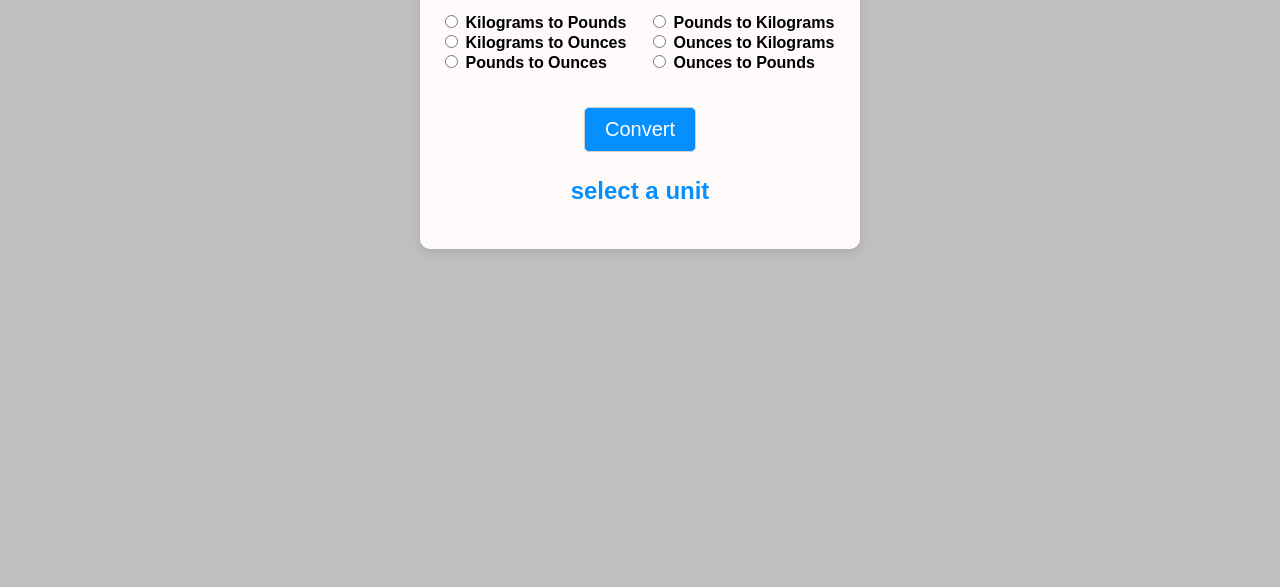
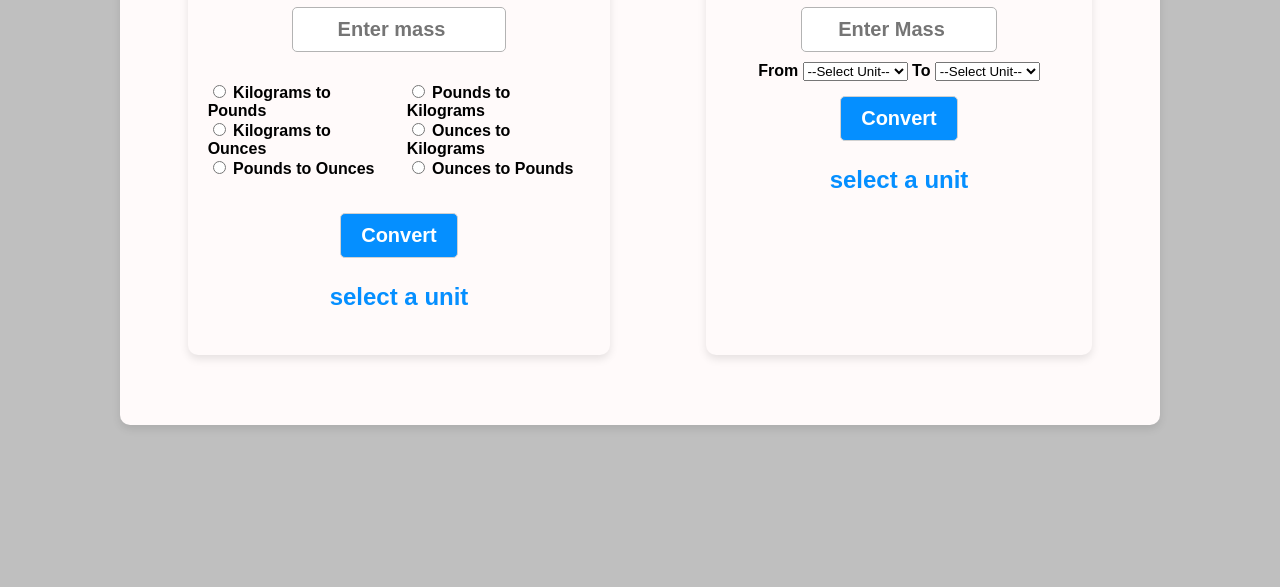
Before and after one commit to KasipitkunChaikulsereewat/TempConverter, a plain HTML site: page mass.html in a window 1280 px wide. Shown: the part 213-800 px from the top of the page. Drawn offline with Linux system fonts and the light colour scheme.

Commit message:
new css for mass page

```diff
--- a/mass.html
+++ b/mass.html
@@ -4,21 +4,13 @@
     <meta charset="UTF-8">
     <meta name="viewport" content="width=device-width, initial-scale=1.0">
     <title>MassConverter</title>
-    <link rel="stylesheet" href="styles.css">
+    <link rel="stylesheet" href="massstyles.css">
 </head>
 <body>
+    <div class="formContainer">
         <form>
             <h1>Mass Converter</h1>
             <input type="number" id="input" placeholder="Enter mass"><br>
-        <!--<div>
-            <select name="input">
-                <optgroup label="Mass Units">
-                    <option value="Kilograms">Kilograms</option>
-                    <option value="Grams">Grams</option>
-                    <option value="Ton">Metric Ton</option>
-                </optgroup>
-            </select>
-        </div><br>-->
             <div class="optionsContainer">
                 <div id ="leftOptions">
                     <input type="radio" id="KgtoLb" name="unit">
@@ -41,6 +33,41 @@
             <p id="result">select a unit</p>
 
         </form>
+        <form>
+            <h1>Mass SI unit Converter</h1>
+            <input type="number" id="inputSI" placeholder="Enter Mass"><br>
+            <div class="dropDownContainer">
+                <label for="unitFrom">From</label>
+                <select id="unitFrom">
+                    <option value="">--Select Unit--</option>
+                    <option value="ug">Micrograms</option>
+                    <option value="mg">Miligrams</option>
+                    <option value="g">Grams</option>
+                    <option value="kg">Kilograms</option>
+                    <option value="ton">Metric Tons</option>
+                    <option value="mgton">Megatons</option>
+                    <option value="ggton">Gigatons</option>
+                    <option value="trton">Teratons</option>
+                </select>
+
+                <label for="unitTo">To</label>
+                <select id="unitTo">
+                    <option value="">--Select Unit--</option>
+                    <option value="ug">Micrograms</option>
+                    <option value="mg">Miligrams</option>
+                    <option value="g">Grams</option>
+                    <option value="kg">Kilograms</option>
+                    <option value="ton">Metric Tons</option>
+                    <option value="mgton">Megatons</option>
+                    <option value="ggton">Gigatons</option>
+                    <option value="trton">Teratons</option>
+                </select>
+            </div>
+            <button type="button" id="convertbtnSI">Convert</button>
+            <p id="resultSI">select a unit</p>
+
+        </form>
+    </div>
     <script src="mass.js"></script>
 </body>
 </html>
--- a/mass.js
+++ b/mass.js
@@ -49,3 +49,51 @@ function convertMass(event) {
 
 const convertbtn = document.getElementById('convertbtn');
 convertbtn.addEventListener('click', convertMass);
+
+const inputSI = document.getElementById('inputSI');
+const unitFrom = document.getElementById('unitFrom');
+const unitTo = document.getElementById('unitTo');
+const resultSI = document.getElementById('resultSI');
+const convertbtnSI = document.getElementById('convertbtnSI');
+
+function toGram(value, unit){
+    switch(unit){
+        case '': return "Please select a unit";
+        case 'ug': return value / 1e+6;
+        case 'mg': return value / 1000;
+        case 'g': return value;
+        case 'kg': return value * 1000;
+        case 'ton': return value * 1e+6;
+        case 'mgton': return value * 1e+9;
+        case 'ggton': return value * 1e+12;
+        case 'trton': return value * 1e+15;
+        default: return "Please select a unit";
+    }
+}
+
+function fromGram(grams, unit){
+    switch(unit){
+        case '': return "Please select a unit";
+        case 'ug': return grams * 1e+6;
+        case 'mg': return grams * 1000;
+        case 'g': return grams;
+        case 'kg': return grams / 1000;
+        case 'ton': return grams / 1e+6;
+        case 'mgton': return grams / 1e+9;
+        case 'ggton': return grams / 1e+12;
+        case 'trton': return grams / 1e+15;
+        default: return "Please select a unit";
+    }
+}
+
+convertbtnSI.addEventListener('click', function(event){
+    event.preventDefault();
+    const val = Number(inputSI.value);
+    if (isNaN(val) || inputSI.value === '') {
+        resultSI.textContent = 'Please Enter a number';
+        return;
+    }
+    const grams = toGram(val, unitFrom.value);
+    const out = fromGram(grams, unitTo.value);
+    resultSI.textContent = out.toFixed(2) + ' ' + unitTo.value;
+});
--- /dev/null
+++ b/massstyles.css
@@ -0,0 +1,136 @@
+@keyframes bgcolor {
+    0% {background-color: hsl(0, 7%, 22%);}
+    33% {background-color: hsl(0, 69%, 75%);}
+    66% {background-color: hsl(0, 66%, 58%);}
+    100% {background-color: hsl(0, 0%, 75%);}
+}
+body {
+    background-color: hsl(0, 2%, 82%);
+    font-family: Arial, sans-serif;
+    animation-name: bgcolor;
+    animation-duration: 5s;
+    animation-iteration-count: infinite;
+    animation-direction: alternate;
+}
+.formContainer {
+    display: flex;
+    flex-wrap: wrap;
+    flex-direction: row;
+    justify-content: flex-start;
+    text-align: center;
+    margin: auto;
+    margin-top: 50px;
+    max-width: 1000px;
+    background-color: hsl(0, 100%, 99%);
+    padding: 20px;
+    border-radius: 10px;
+    box-shadow: 0 4px 8px rgba(0, 0, 0, 0.1);
+}
+form{
+    text-align: center;
+    margin: auto;
+    margin-top: 50px;
+    margin-bottom: 50px;
+    max-width: 400px;
+    background-color: hsl(0, 100%, 99%);
+    padding: 20px;
+    border-radius: 10px;
+    box-shadow: 0 4px 8px rgba(0, 0, 0, 0.1);
+}
+h1{
+    color: hsl(207, 100%, 51%);
+    font-size: 2em;
+}
+#input {
+    width: 50%;
+    padding: 10px;
+    margin-bottom: 10px;
+    border: 1px solid hsl(0, 0%, 70%);
+    border-radius: 5px;
+    text-align: center;
+    font-size: 1.25em;
+    font-weight: bold;
+}
+.optionsContainer {
+    display: flex;
+    flex-wrap: wrap;
+    justify-content: space-between;
+    gap: 10px;
+    margin-top: 20px;
+    margin-bottom: 20px;
+}
+#leftOptions, #rightOptions {
+    text-align: left;
+    width: 48%;
+    position: static;
+}
+@media (max-width: 500px) {
+    #leftOptions, #rightOptions {
+        width: 100%;
+    }
+}
+label{
+    font-weight: bold;
+}
+#convertbtn{
+    background-color: hsl(207, 100%, 51%);
+    color: white;
+    margin-top: 15px;
+    padding: 10px 20px;
+    border: 1px solid hsl(0, 0%, 82%);
+    border-radius: 5px;
+    cursor: pointer;
+    font-size: 1.25em;
+    font-weight: bold;
+}
+#convertbtn:hover{
+    transition: 0.3s;
+    font-weight: bold;
+    background-color: hsl(207, 100%, 61%);
+    box-shadow: 0 4px 8px rgba(0, 0, 0, 0.2);
+    width: 30%;
+    height: 50px;
+}
+#result {
+    margin-top: 25px;
+    font-size: 1.5em;
+    font-weight: bold;
+    color: hsl(207, 100%, 51%);
+    text-align: center;
+}
+#inputSI {
+    width: 50%;
+    padding: 10px;
+    margin-bottom: 10px;
+    border: 1px solid hsl(0, 0%, 70%);
+    border-radius: 5px;
+    text-align: center;
+    font-size: 1.25em;
+    font-weight: bold;
+}
+#convertbtnSI{
+    background-color: hsl(207, 100%, 51%);
+    color: white;
+    margin-top: 15px;
+    padding: 10px 20px;
+    border: 1px solid hsl(0, 0%, 82%);
+    border-radius: 5px;
+    cursor: pointer;
+    font-size: 1.25em;
+    font-weight: bold;
+}
+#convertbtnSI:hover{
+    transition: 0.3s;
+    font-weight: bold;
+    background-color: hsl(207, 100%, 61%);
+    box-shadow: 0 4px 8px rgba(0, 0, 0, 0.2);
+    width: 30%;
+    height: 50px;
+}
+#resultSI {
+    margin-top: 25px;
+    font-size: 1.5em;
+    font-weight: bold;
+    color: hsl(207, 100%, 51%);
+    text-align: center;
+}
```
Lines whose indentation alone changed are shown as unchanged.
